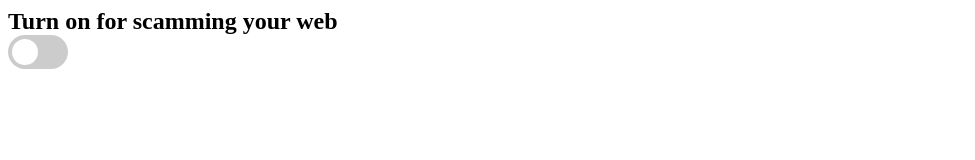
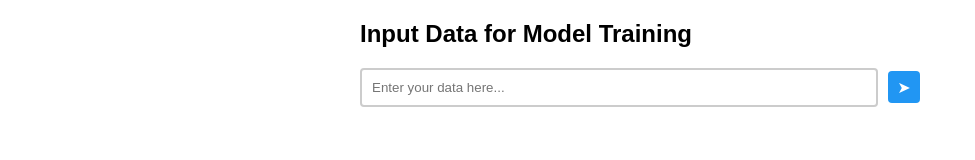
Before and after one commit to dnmai7122/YDCC_Hackathon_Final-Product, a browser extension: page extension/index.html in a window 1280 px wide. Shown: the whole page, without its empty margins (0-975 px from the left). Drawn offline with Linux system fonts and the light colour scheme; no server answers.

Commit message:
Update index.html

```diff
--- a/extension/index.html
+++ b/extension/index.html
@@ -1,102 +1,95 @@
 <!DOCTYPE html>
 <html lang="en">
-
 <head>
     <meta charset="UTF-8">
     <meta http-equiv="X-UA-Compatible" content="IE=edge">
     <meta name="viewport" content="width=device-width, initial-scale=1.0">
-    <title>Cyper Attack Detection</title>
+    <title>Cyber Attack Detection</title>
     <style>
+        body {
+            font-family: Arial, sans-serif; /* Ensures text is legible */
+        }
 
-        h2 {
-            /* Ensure the h2 fills the label width */
-            margin: 0; /* Remove any default margins that might restrict the width */
-            width: 100%; /* Ensure the width extends to the full width of its container */
+        .container {
+            width: 100%;
+            max-width: 600px;
+            margin: 20px auto; /* Centers the container */
+            padding: 0 20px; /* Provides padding */
+            box-sizing: border-box;
         }
+
+        .input-group {
+            display: flex; /* Makes elements align horizontally */
+            align-items: center; /* Align items vertically in the center */
+            margin-bottom: 10px; /* Adds space below each input group */
+        }
+
+        input[type="text"] {
+            flex-grow: 1; /* Allows the input to fill space */
+            padding: 10px; /* Adds padding inside the input */
+            border: 2px solid #ccc; /* Adds a border */
+            border-radius: 4px; /* Rounds the corners of the input */
+            margin-right: 10px; /* Adds space between the input and the icon */
+        }
+
+        .send-icon {
+    cursor: pointer; /* Changes the cursor on hover */
+    background: #2196F3; /* Initial blue background */
+    width: 32px; /* Width of the icon */
+    height: 32px; /* Height of the icon */
+    display: flex; /* Use flexbox for centering content */
+    justify-content: center; /* Center content horizontally */
+    align-items: center; /* Center content vertically */
+    border: none; /* Removes the border */
+    border-radius: 4px; /* Rounds the corners of the button */
+    transition: background-color 0.3s; /* Smooth transition for background color */
+}
+
+.send-icon::before {
+    content: '➤'; /* The right arrow symbol */
+    color: white; /* White color for the symbol */
+    font-size: 16px; /* Size of the symbol */
+}
+
+/* Darken the button when hovered */
+.send-icon:hover {
+    background: #1E88E5; /* Slightly darker blue on hover */
+}
+
+/* Darken the button when clicked */
+.send-icon:active {
+    background: #1565C0; /* Even darker blue on click (active state) */
+}
+
+/* Additional styling for accessibility */
+input[type="text"]:focus {
+    border-color: #2196F3; /* Changes border color on focus */
+}
 
 
 
-        /* You may need to adjust your layout further if the switch and text are within a container that restricts their width */
-        .container {
-            /* This is a hypothetical container that might wrap your switch and text */
-            width: 100%; /* Set this to the desired width */
-            max-width: 600px; /* Or any maximum width you want */
-            margin: auto; /* This would center the container if its width is less than the available horizontal space */
-            padding: 0 100px; /* Add horizontal padding */
-            box-sizing: border-box; /* Include padding in the width calculation */
+    </style>
+</head>
+<body>
+    <div class="container">
+        <h2>Input Data for Model Training</h2>
+        <div class="input-group">
+            <input type="text" id="userInput" placeholder="Enter your data here...">
+            <div class="send-icon" onclick="sendData()"></div>
+        </div>
+    </div>
+
+    <script>
+        function sendData() {
+            var userInput = document.getElementById('userInput').value;
+            console.log(userInput);
         }
 
-
-        .switch {
-        position: relative;
-        display: inline-block;
-        width: 60px;
-        height: 34px;
+        function sendData() {
+            var userInput = document.getElementById('userInput').value;
+            // Your logic to handle the input goes here
         }
 
-        .switch input {
-        opacity: 0;
-        width: 0;
-        height: 0;
-        }
-
-        .slider {
-        position: absolute;
-        cursor: pointer;
-        top: 0;
-        left: 0;
-        right: 0;
-        bottom: 0;
-        background-color: #ccc;
-        -webkit-transition: .4s;
-        transition: .4s;
-        }
-
-        .slider:before {
-        position: absolute;
-        content: "";
-        height: 26px;
-        width: 26px;
-        left: 4px;
-        bottom: 4px;
-        background-color: white;
-        -webkit-transition: .4s;
-        transition: .4s;
-        }
-
-        input:checked + .slider {
-        background-color: #2196F3;
-        }
-
-        input:focus + .slider {
-        box-shadow: 0 0 1px #2196F3;
-        }
-
-        input:checked + .slider:before {
-        -webkit-transform: translateX(26px);
-        -ms-transform: translateX(26px);
-        transform: translateX(26px);
-        }
-
-        /* Rounded sliders */
-        .slider.round {
-        border-radius: 34px;
-        }
-
-        .slider.round:before {
-        border-radius: 50%;
-        }
-    </style>
-</head>
-
-<body>
-    <h2>Turn on for scamming your web</h2>
-    <label class="switch">
-        <input type="checkbox">
-        <span class="slider round"></span>
-    </label>
-
+    </script>
 </body>
-<script src="script.js"></script>
-
 </html>
```
